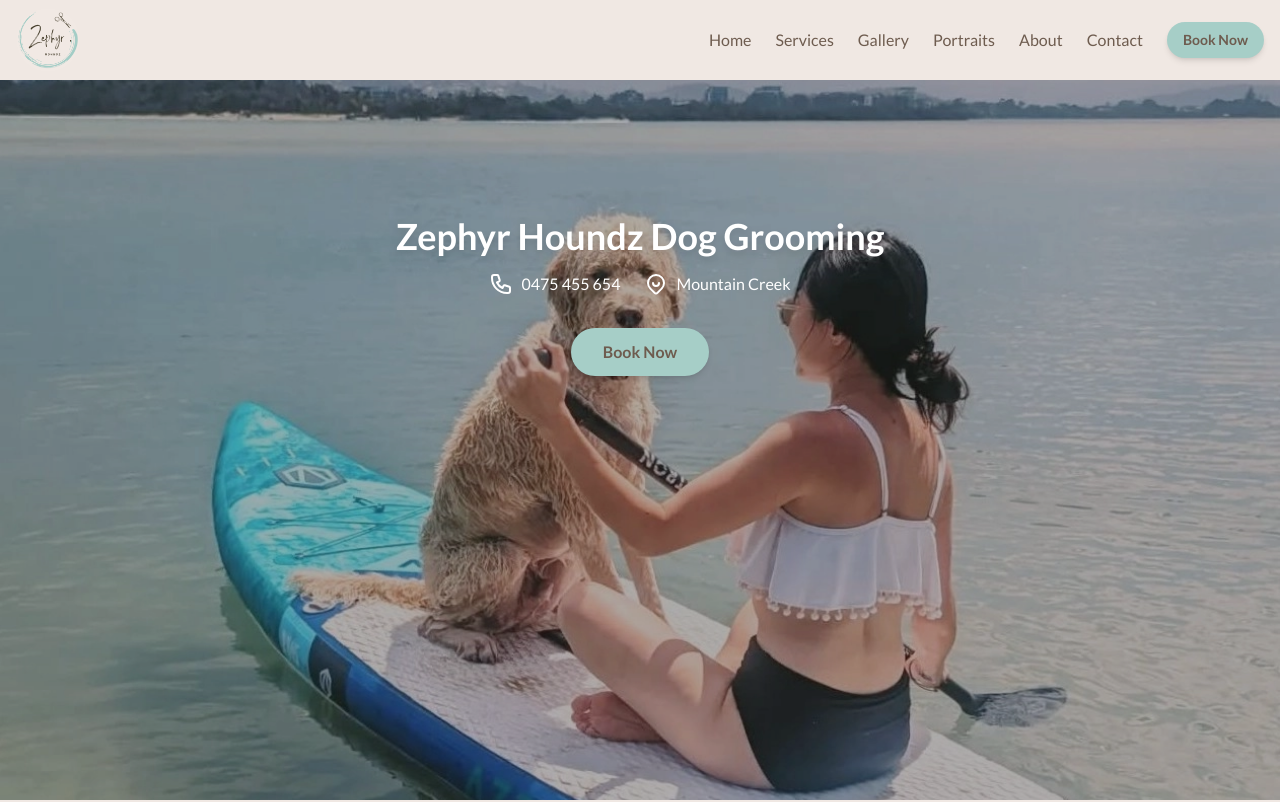
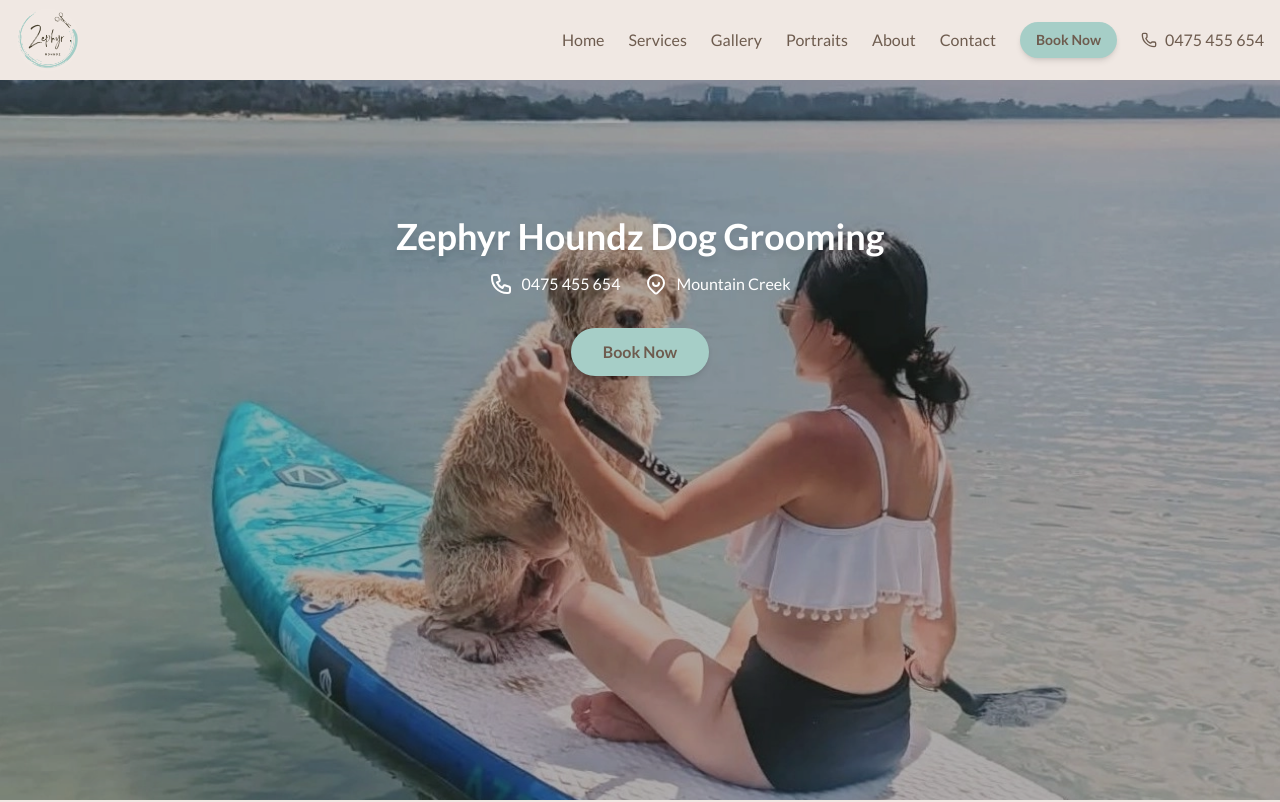
Before and after one commit to Sim0z001/zephyr-houndz-website, a React (Vite) app: page / in a window 1280 px wide. Shown: the top 802 px of the page. Built offline with nearby package versions, Linux system fonts and the light colour scheme.

Commit message:
Add phone number to nav + Vercel analytics

```diff
--- a/package.json
+++ b/package.json
@@ -12,6 +12,7 @@
   "dependencies": {
     "@emailjs/browser": "^4.4.1",
     "@heroicons/react": "^2.2.0",
+    "@vercel/analytics": "^1.5.0",
     "imagemin-webp": "^8.0.0",
     "lucide-react": "^0.475.0",
     "react": "^19.0.0",
--- a/src/components/Navigation.jsx
+++ b/src/components/Navigation.jsx
@@ -1,5 +1,5 @@
 import React, { useState } from 'react';
-import { Menu, X } from 'lucide-react';
+import { Menu, X, Phone } from 'lucide-react';
 
 const Navigation = () => {
   const [isMobileMenuOpen, setIsMobileMenuOpen] = useState(false);
@@ -74,8 +74,17 @@
             focus:ring-zephyr-mint"
           >
             Book Now
-          </a>
-        </div>
+            </a>
+
+            {/* Phone Number Styled Like Footer */}
+            <a
+              href="tel:0475455654"
+              className="text-zephyr-ashbrown hover:text-opacity-80 transition-colors flex items-center h-full hover:underline"
+            >
+              <Phone className="w-4 h-4 mr-2 text-zephyr-ashbrown" />
+              0475 455 654
+            </a>
+            </div>
 
         {/* Mobile Menu Toggle */}
         <div className="md:hidden">
@@ -146,6 +155,21 @@
               >
                 Book Now
               </a>
+
+              {/* Call Button for Mobile */}
+              <a
+              href="tel:0475455654"
+              className="bg-zephyr-mint text-zephyr-ashbrown px-4 py-2 rounded-full font-bold
+                text-sm shadow-md hover:shadow-lg transition-all transform hover:-translate-y-1
+                hover:scale-105 focus:outline-none focus:ring-2 focus:ring-offset-2
+                focus:ring-zephyr-mint flex items-center"
+              onClick={closeMobileMenu}
+            >
+              <Phone className="w-4 h-4 mr-2" />
+              Call Now
+            </a>
+
+
             </div>
           </div>
         )}
--- a/src/main.jsx
+++ b/src/main.jsx
@@ -1,6 +1,7 @@
 import React from 'react'
 import ReactDOM from 'react-dom/client'
 import App from './App.jsx'
+import { Analytics } from '@vercel/analytics/react';
 import './styles/theme.css'
 import './styles/index.css';
 
@@ -8,6 +9,7 @@
 ReactDOM.createRoot(document.getElementById('root')).render(
     <React.StrictMode>
       <App />
+      <Analytics />
     </React.StrictMode>
 
 
```
Also changed, not shown: vercel.json, 1 other file (tests, documents, lock files or other folders).
